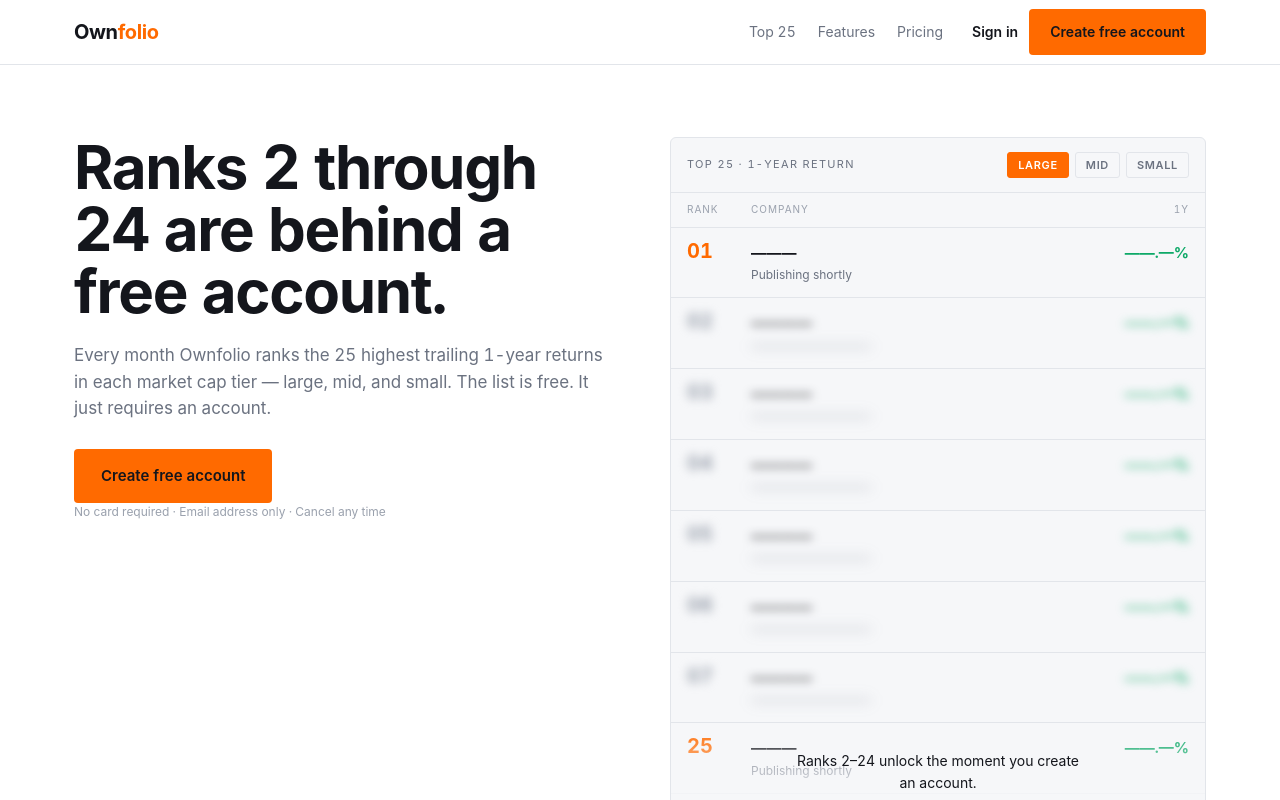
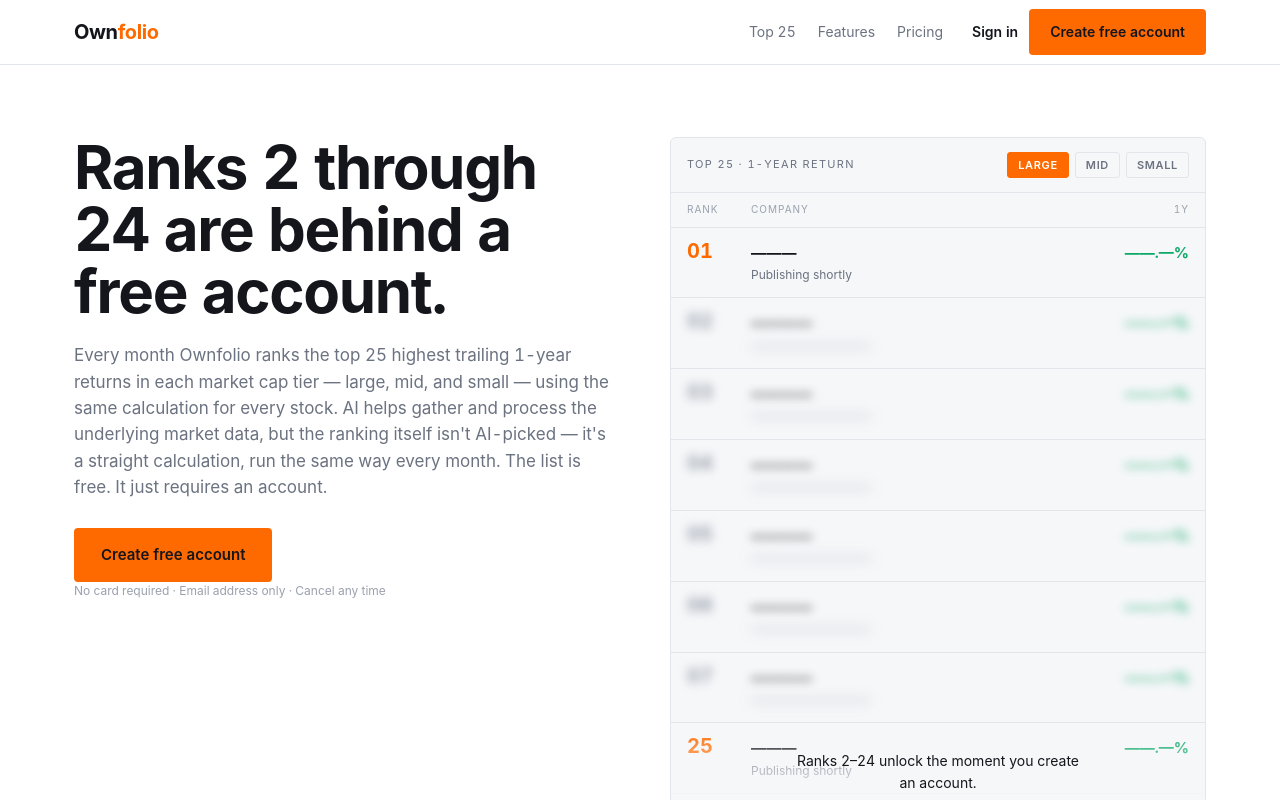
Before and after one commit to debitmgt/portfolio-pro, a Next.js app: page / in a window 1280 px wide. Shown: the top 800 px of the page. Built offline with nearby package versions, Linux system fonts and the light colour scheme; no server answers; the database is empty.

Commit message:
Explain Top 25 methodology, clarify AI's role in it

```diff
--- a/app/page.tsx
+++ b/app/page.tsx
@@ -97,9 +97,13 @@
             )}
             <h1>Ranks 2 through 24 are behind a free account.</h1>
             <p className="ofh-lede">
-              Every month Ownfolio ranks the 25 highest trailing 1-year returns in
-              each market cap tier — large, mid, and small. The list is free. It
-              just requires an account.
+              Every month Ownfolio ranks the top 25 highest trailing 1-year
+              returns in each market cap tier — large, mid, and small — using
+              the same calculation for every stock. AI helps gather and
+              process the underlying market data, but the ranking itself
+              isn&apos;t AI-picked — it&apos;s a straight calculation, run the
+              same way every month. The list is free. It just requires an
+              account.
             </p>
             <div className="ofh-hero-cta">
               <a className="ofh-btn ofh-btn-primary ofh-btn-lg" href={SIGNUP}>
```
Also changed, not shown: components/GatedIssueView.tsx (+5 -3 lines).
